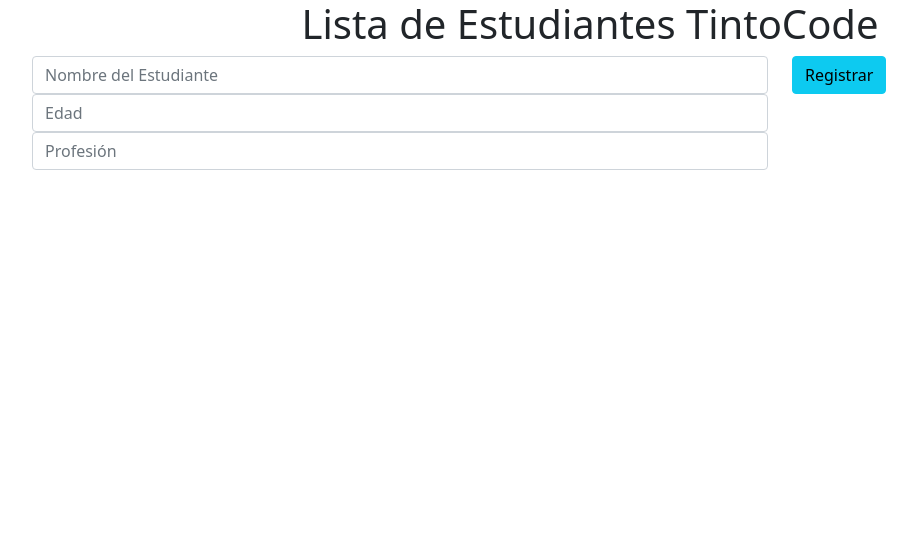
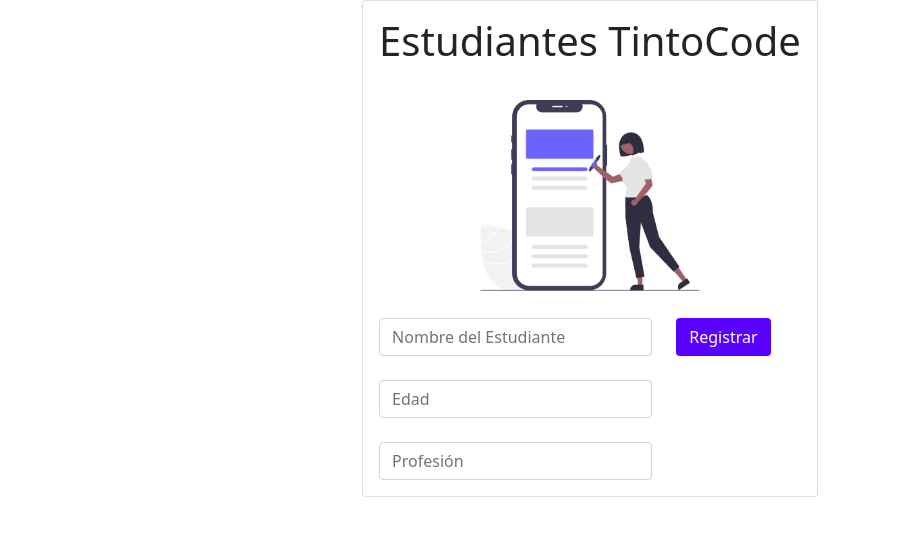
Before and after one commit to JaredTc/Lista_Alumnos, a plain HTML site: page index.html in a window 1280 px wide. Shown: the whole page, without its empty margins (50-967 px from the left). Drawn offline with nearby package versions, Linux system fonts and the light colour scheme.

Commit message:
Aase añaden los estilos

```diff
--- a/estudiantes.js
+++ b/estudiantes.js
@@ -30,10 +30,10 @@ function addItem() {
 function studentList() {
   let html = "";
   itemList.forEach((i, index) => {
-    html += `<div class="row">
+    html += `<div class="row" style="padding-top: 5%">
                 <div class="col" > ${i.itemName}  </div>
-                <div class="col" > ${i.itemPrice} </div>
-                <div class="col" > ${i.itemDesc}  </div>
+                <div class="col" >  ${i.itemPrice} </div>
+                <div class="col" >   ${i.itemDesc}  </div>
                 <div class="col" > <button type="button" onclick="deleteItem(${index})" class="btn btn-danger" > X </button> </div>
                 </div>`;
   });
--- a/index.html
+++ b/index.html
@@ -16,21 +16,36 @@
     <title>Lista de Estudiantes</title>
   </head>
   <body>
-    <h1 style="text-align: center;">Lista de Estudiantes TintoCode</h1>
 
-    <div class="container">
-        <div class="row">
+
+    <div class="container d-flex justify-content-center">
+      <div class="card">
+        <div class="card-body ">
+          <h1 style="text-align: center;"> Estudiantes TintoCode</h1>
+          <div class="d-flex  justify-content-center">
+            <img src="asset/undraw_Mobile_posts_re_bpuw.png" width="300" alt="">
+
+          </div>
+
+          <div class="row" >
             <div class="col-8">
-                <input type="text" name="nameItem" id="nameItem" placeholder="Nombre del Estudiante" class="form-control">
-                <input type="number" name="priceItem" id="priceItem" placeholder="Edad" class="form-control">
-                <input type="text" name="descItem" id="descItem" placeholder="Profesión" class="form-control">
+                <input  type="text" name="nameItem" id="nameItem" placeholder="Nombre del Estudiante" class="form-control">
+                <br><input type="number" name="priceItem" id="priceItem" placeholder="Edad" class="form-control">
+               <br> <input type="text" name="descItem" id="descItem" placeholder="Profesión" class="form-control">
             </div>
             <div class="col-4">
-                <button class="btn btn-info" onclick="addItem()">Registrar</button>
+                <button class="btn " style="background-color: rgb(89, 0, 255); color: white;" onclick="addItem()">Registrar</button>
             </div>
         </div>
         <div id="showItemList">
+
         </div>
+
+        </div>
+
+
+      </div>
+
     </div>
 
     <!-- Optional JavaScript; choose one of the two! -->
```
Also changed, not shown: asset/undraw_Mobile_posts_re_bpuw.png (added).
